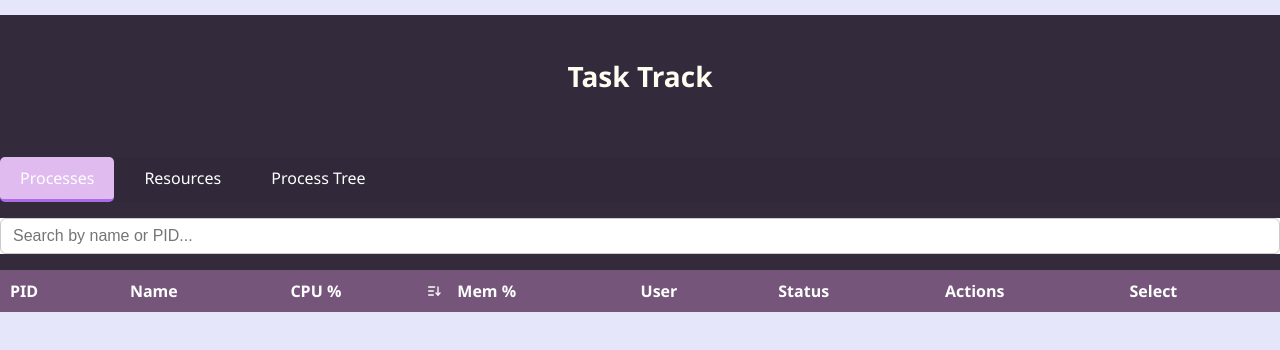
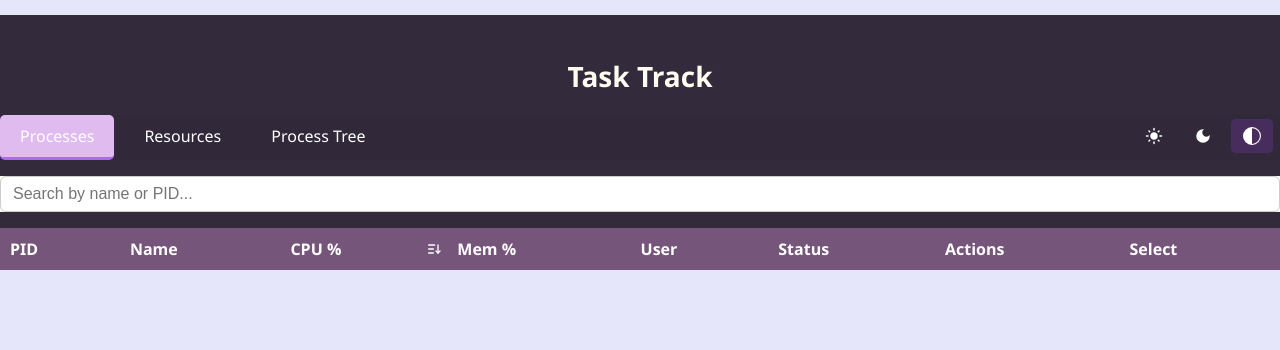
Before and after one commit to KareemElnaghy/Task-Track, a React (Vite) app: page /#/processes in a window 1280 px wide. Shown: the top 350 px of the page. Built offline with nearby package versions, Linux system fonts and the light colour scheme.

Commit message:
button position

```diff
--- a/src/App.css
+++ b/src/App.css
@@ -596,13 +596,16 @@ table tbody tr.selected-row {
   display: flex;
   align-items: right;
   gap: 10px;
+  position: absolute;
+  right: 0;
+  top: 10;
 }
 .theme-toggle {
   display: flex;
   border-radius: 8px;
   overflow: hidden;
-  background-color: var(--color-theme-toggle-bg);
-  box-shadow: var(--color-theme-toggle-shadow);
+  /* background-color: var(--color-theme-toggle-bg);
+  box-shadow: var(--color-theme-toggle-shadow); */
 }
 .theme-btn {
   padding: 8px 12px;
--- a/src/App.tsx
+++ b/src/App.tsx
@@ -62,7 +62,8 @@ export default function App() {
             Task Track
           </p>
         </div>
-        <div className="header-buttons" style={{ marginLeft: "80rem" }}>
+
+        <div className="header-buttons">
           <div className="theme-toggle">
             <button
               className={`theme-btn ${theme === "light" ? "active" : ""}`}
```
